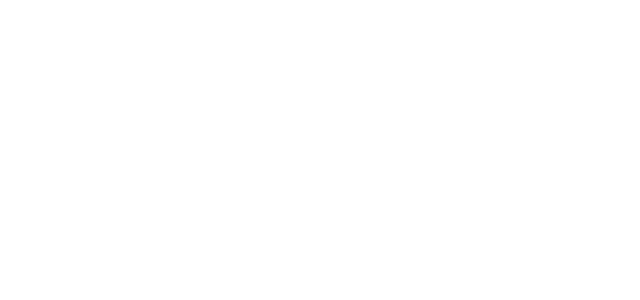
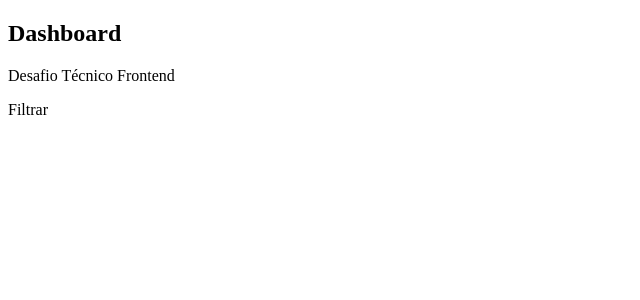
Before and after one commit to marcoscapiberibe/dashboard-react, a React (Create React App) app: page / in a window 1280 px wide. Shown: the top 300 px of the page, without its empty margins (0-640 px from the left). Built offline with nearby package versions, Linux system fonts and the light colour scheme.

Commit message:
Criação do componente Home e edição do Layout,js
Criação do componente Home e edição do Layout,js(Body)

```diff
--- a/package.json
+++ b/package.json
@@ -8,6 +8,8 @@
     "@testing-library/user-event": "^13.5.0",
     "react": "^18.0.0",
     "react-dom": "^18.0.0",
+    "react-router": "^6.3.0",
+    "react-router-dom": "^6.3.0",
     "react-scripts": "5.0.0",
     "web-vitals": "^2.1.4"
   },
--- a/src/App.js
+++ b/src/App.js
@@ -1,10 +1,18 @@
-
+import React from 'react';
+import { BrowserRouter as Router, Route } from "react-router-dom";
+import Body from "./Layout";
+import Home from "./pages/Home";
 
 function App() {
   return (
-    <div className="App">
+    <Router>
+      <>
+        <Body>
+          <Route exact path="/" component={Home} />
+        </Body>
+      </>
+    </Router>
 
-    </div>
   );
 }
 
--- a/src/Layout.js
+++ b/src/Layout.js
@@ -0,0 +1,13 @@
+import React from 'react';
+import Home from "./pages/Home"
+
+
+const Body = (props) => {
+    return (
+        <>
+        <Home />
+        </>
+    )
+}
+
+export default Body;
--- a/src/index.js
+++ b/src/index.js
@@ -1,7 +1,6 @@
 import React from 'react';
 import ReactDOM from 'react-dom';
 import App from './App';
-
 
 ReactDOM.render(
   <React.StrictMode>
--- a/src/pages/Home/index.js
+++ b/src/pages/Home/index.js
@@ -0,0 +1,20 @@
+import React from 'react';
+
+
+const Home = () => {
+    return (
+        <>
+            <section>
+                <div>
+                    <h1>Dashboard</h1>
+                    <p>Desafio Técnico Frontend</p>
+                </div>
+            </section>
+            <div>
+                <p>Filtrar</p>
+            </div>
+        </>
+    )
+}
+
+export default Home;
```
Also changed, not shown: 1 other file (tests, documents, lock files or other folders).
